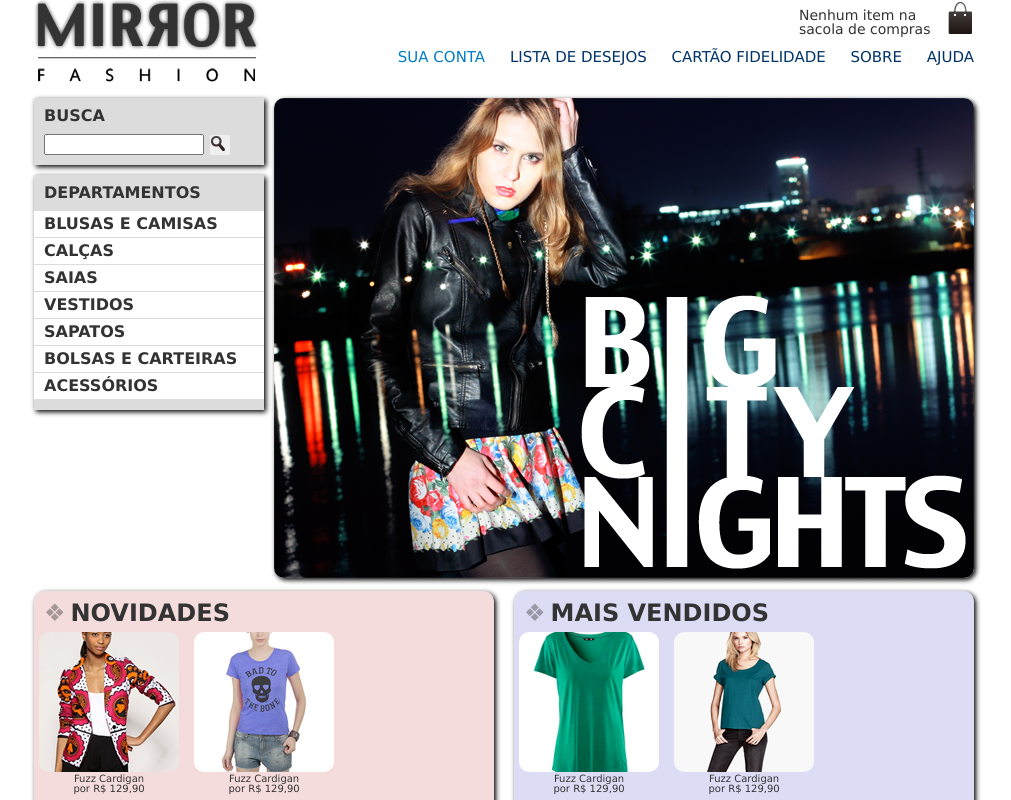
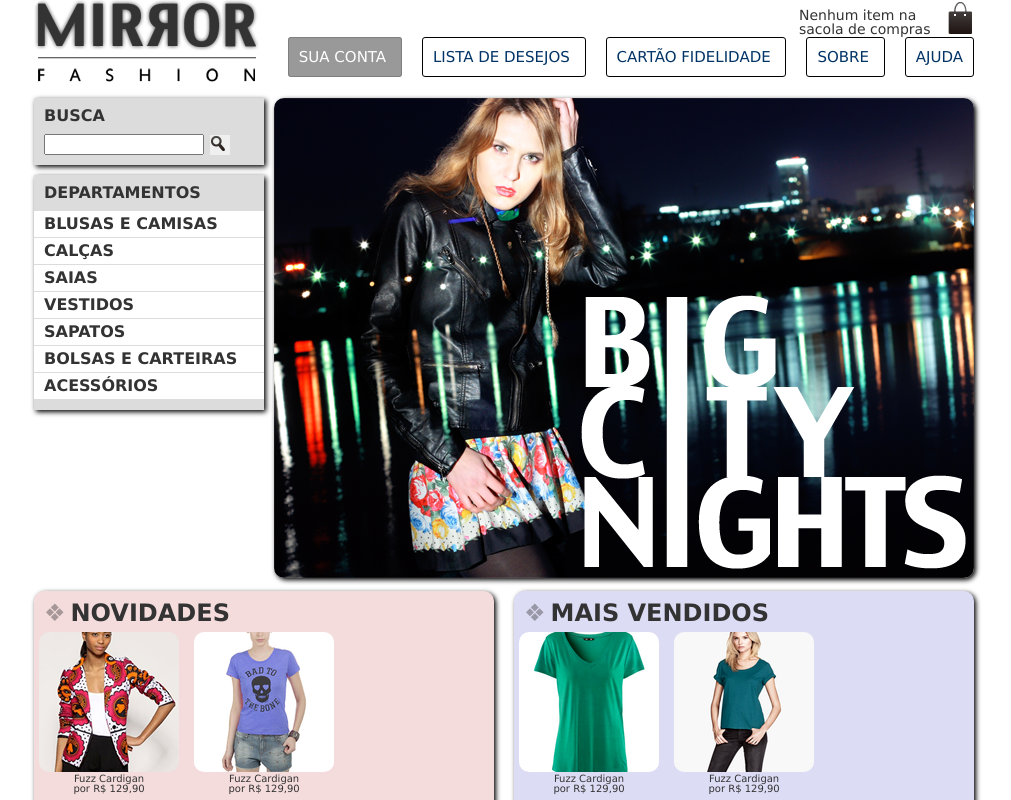
Before and after one commit to Vbanety/Alura, a plain HTML site: page index.html in a window 1280 px wide. In both pictures the pointer is over the item "SUA CONTA". Shown: the top 800 px of the page, without its empty margins (136-1147 px from the left). Drawn offline with Linux system fonts and the light colour scheme.

Commit message:
Efects
Using hover.

```diff
--- a/css/estilos.css
+++ b/css/estilos.css
@@ -41,6 +41,16 @@ body {
     display: inline;
     margin-left: 20px;
     text-transform: uppercase;
+    padding: 10px;
+    border: 1px solid black;
+    border-radius: 3px;
+    text-align: center;
+}
+
+.menu-opcoes ul li:hover {
+    background-color: #333333;
+    opacity: .5;
+    transition: 3s;
 }
 
 .menu-opcoes a {
@@ -49,7 +59,7 @@ body {
 }
 
 .menu-opcoes a:hover {
-    color: #007dc6;
+    color: #ffffff;
 }
 
 .menu-opcoes a:active {
@@ -92,6 +102,13 @@ header {
 
 .menu-departamentos ul ul li {
     background-color: #dcdcdc;
+    opacity: .3;
+}
+
+.menu-departamentos ul ul li:hover{
+    transition: 2s;
+    opacity: 1;
+
 }
 
 .menu-departamentos li li a::before {
```
